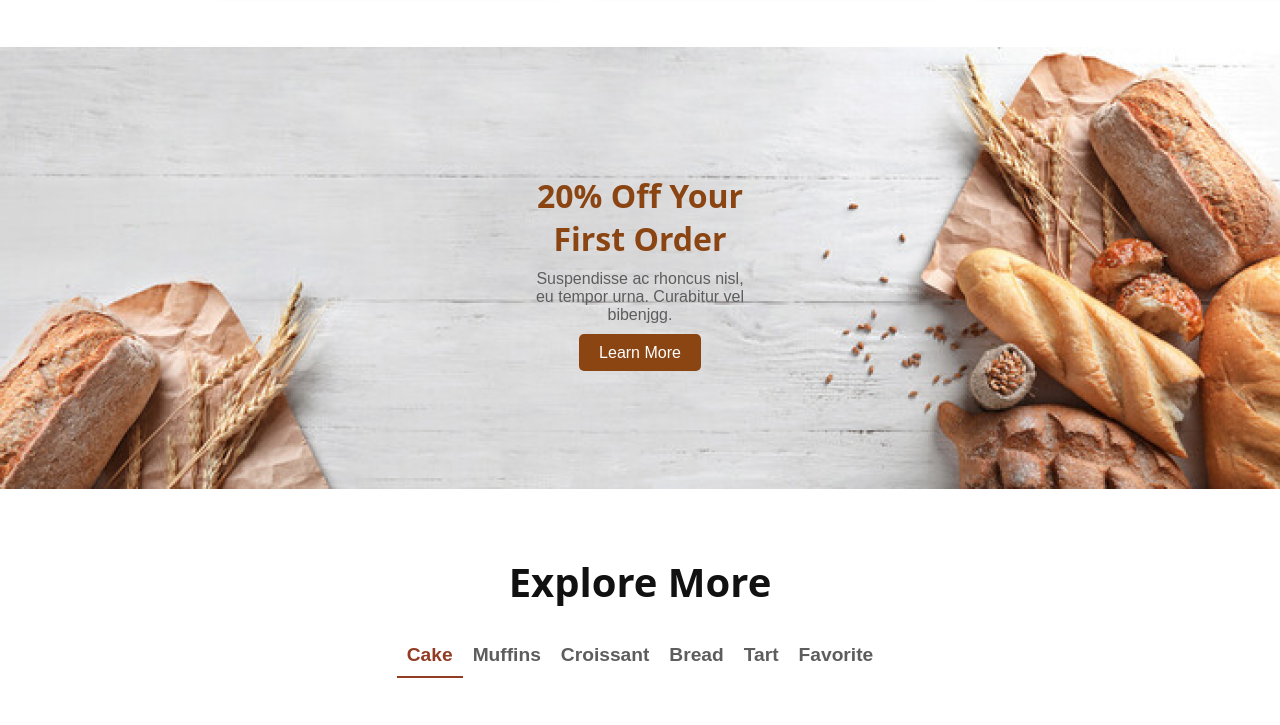
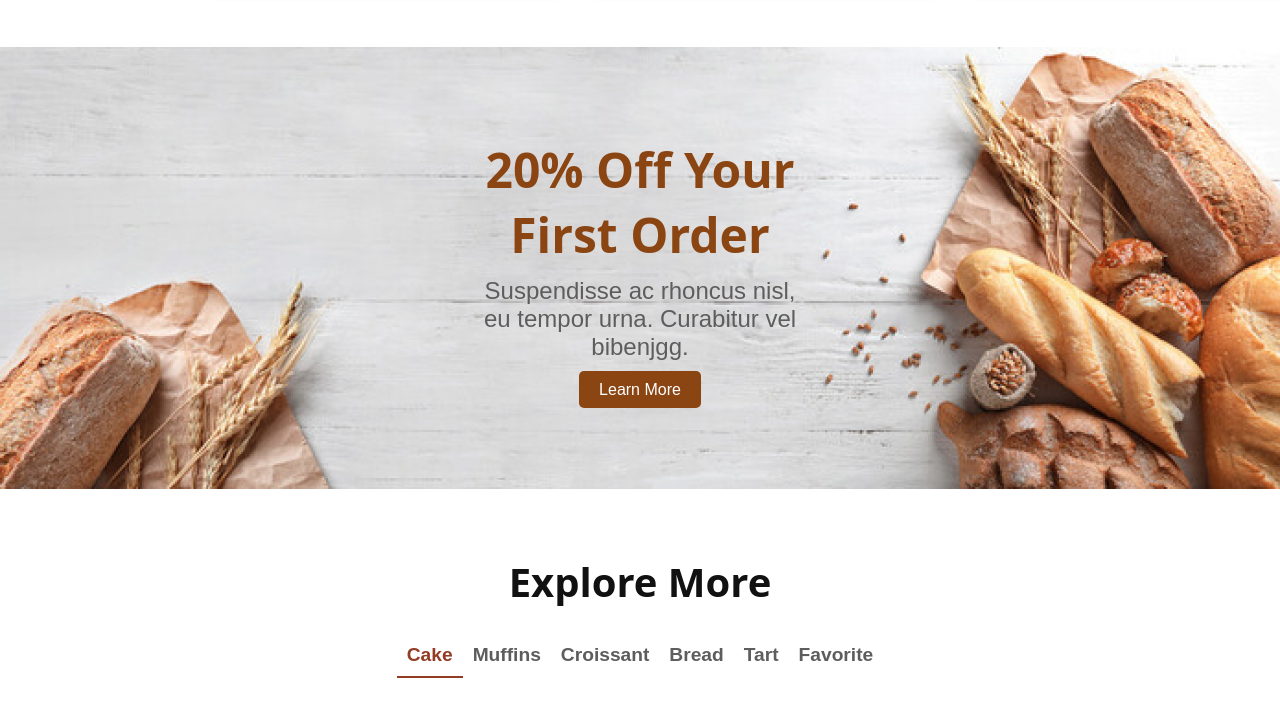
Before and after one commit to ichrakjaifra/cha-nes_de_restaurants, a plain HTML site: page index.html in a window 1280 px wide. Shown: the part 1860-2585 px from the top of the page. Drawn offline with nearby package versions, Linux system fonts and the light colour scheme; a web font is replaced by a local one.

Commit message:
update style

```diff
--- a/css/style.css
+++ b/css/style.css
@@ -209,16 +209,18 @@ section{
 }
 
 .first h1 {
-  font-size: 2rem;
+  /* font-size: 2rem; */
   color: #8B4513;
   margin-bottom: 10px;
   font-weight: bold;
+  font-size: 48px;
 }
 
 .first p {
-  font-size: 1rem;
+  /* font-size: 1rem; */
   color: #5D5D5D;
   margin-bottom: 20px;
+  font-size: 24px;
 }
 
 .first-order-btn {
```
